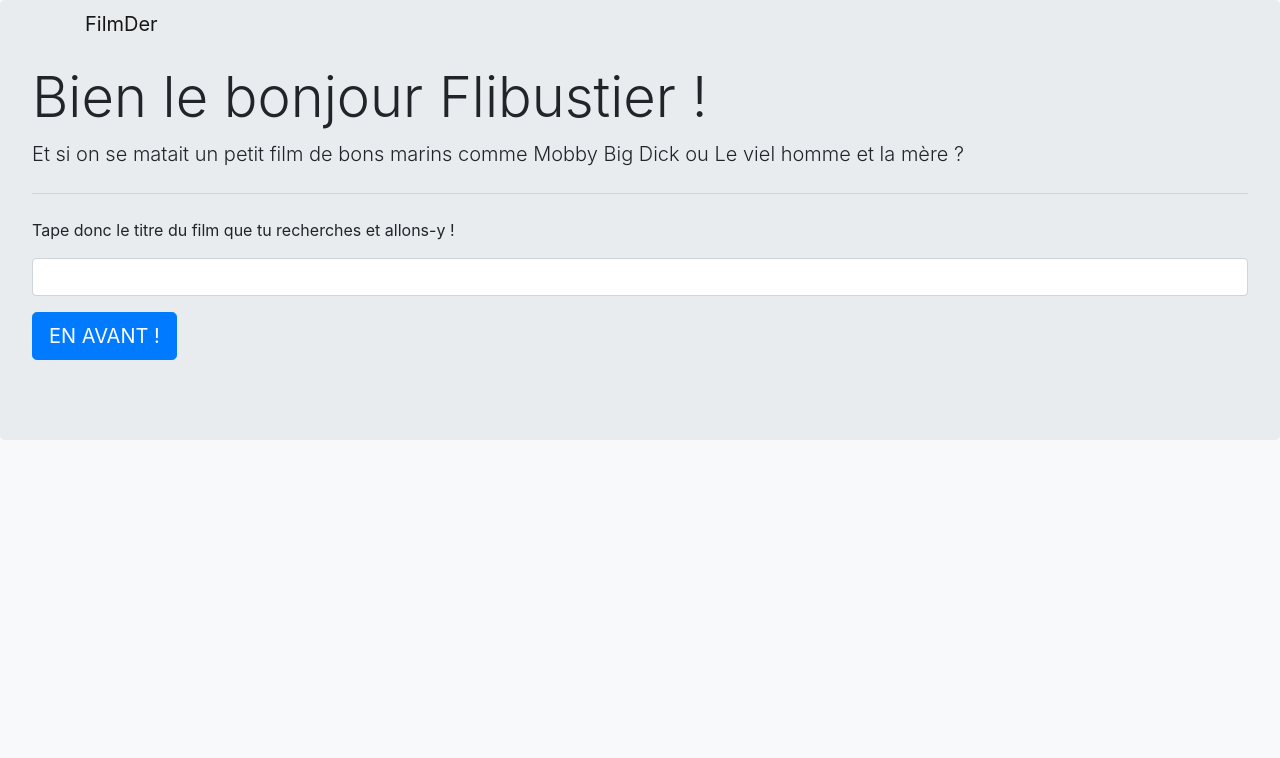
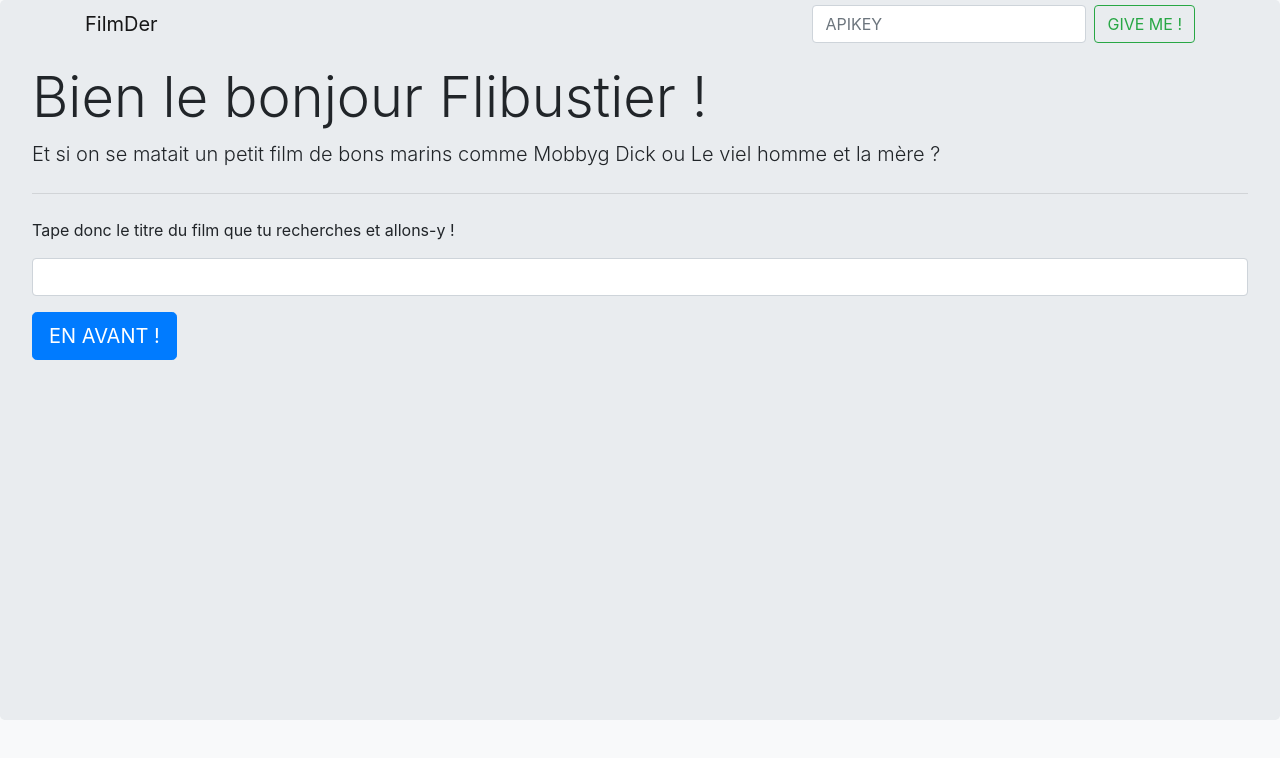
Before and after one commit to Dim97122/MoviesCatcher, a website: page index.html in a window 1280 px wide. Drawn offline with nearby package versions, Linux system fonts and the light colour scheme.

Commit message:
[UPDATE] Index.html

```diff
--- a/index.html
+++ b/index.html
@@ -10,12 +10,16 @@
     <nav class="navbar navbar-expand-lg navbar-light fixed-top py-1 mb-5" id="mainNav">
       <div class="container">
         <a class="navbar-brand js-scroll-trigger" href="#page-top">FilmDer</a>
+        <form class="form-inline">
+          <input class="form-control mr-sm-2" type="search" placeholder="APIKEY" aria-label="Search">
+          <button class="btn btn-outline-success my-2 my-sm-0" type="submit">GIVE ME !</button>
+        </form>
       </div>
     </nav>
 
-    <div class="jumbotron">
+    <div class="jumbotron" style="min-height: 90vh">
       <h1 class="display-4">Bien le bonjour Flibustier !</h1>
-      <p class="lead">Et si on se matait un petit film de bons marins comme Mobby Big Dick ou Le viel homme et la mère ?</p>
+      <p class="lead">Et si on se matait un petit film de bons marins comme Mobbyg Dick ou Le viel homme et la mère ?</p>
       <hr class="my-4">
       <p>Tape donc le titre du film que tu recherches et allons-y !</p>
       <p class="lead">
```
